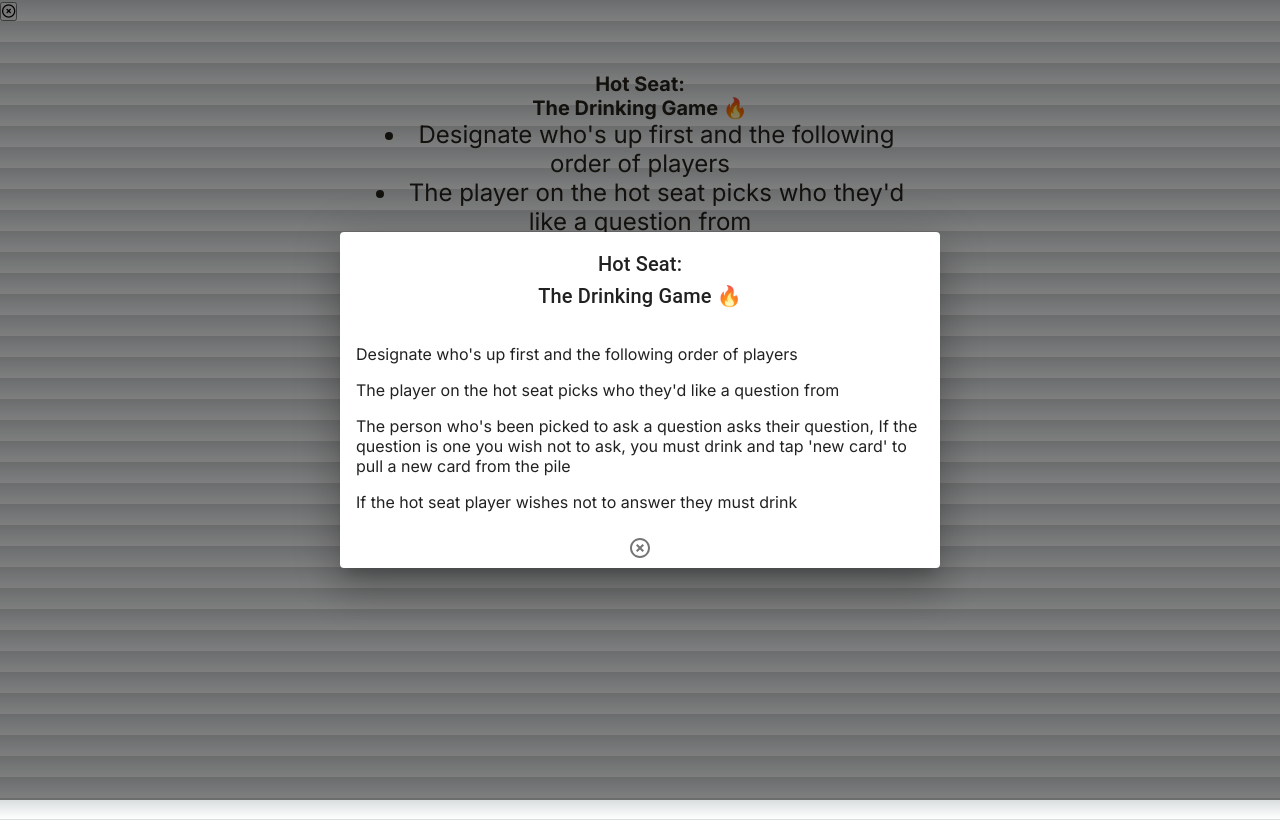
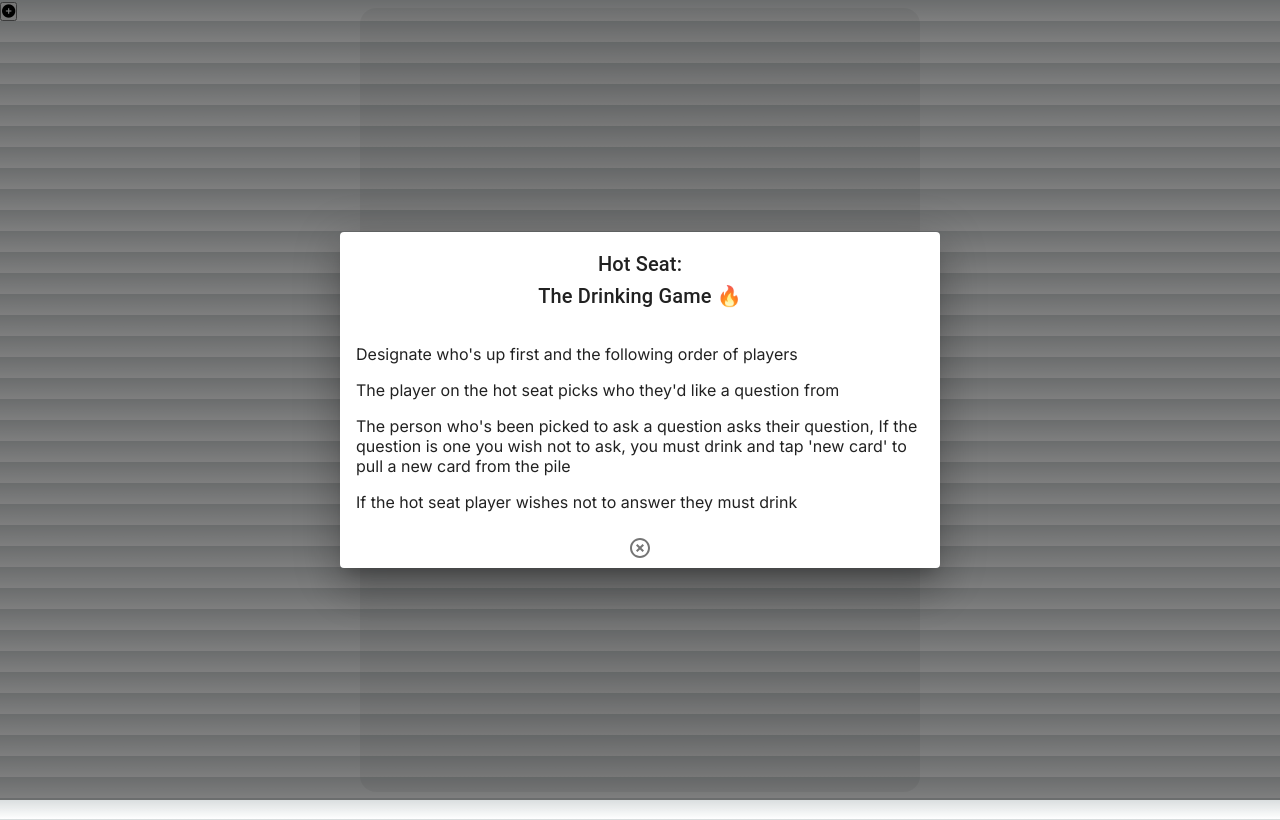
Before and after one commit to sablexis/hotseat, a Next.js app: page / in a window 1280 px wide. Built offline with nearby package versions, Linux system fonts and the light colour scheme.

Commit message:
:recycle: got rid of rulesCard

```diff
--- a/src/components/game.js
+++ b/src/components/game.js
@@ -12,15 +12,15 @@ import "./game.css"
 export default function NewGame(){
 
   const [showRulesCard, setshowRulesCard] = useState(true)
-  const [showCardCyclerButton, setshowCardCyclerButton] = useState(false)
+  const [showCardCyclerButton, setshowCardCyclerButton] = useState(true)
   const [cardText, setCardText] = useState('')
 
-  function handleHideClick(){
+  /* function handleHideClick(){
 
     setshowRulesCard(false);
     setshowCardCyclerButton(true);
 
-  }
+  } */
 
 
   function handleCyclerClick(){
@@ -32,9 +32,9 @@ export default function NewGame(){
 
     return(
         <div className="gameSpace">
-          <Cards showRulesCard={showRulesCard} cardText={cardText} />
+          <Cards cardText={cardText} />
           {showCardCyclerButton && <CardCyclerButton onClick={handleCyclerClick} />}
-          {!showCardCyclerButton && <HideButton onClick={handleHideClick} />}
+          {/* {!showCardCyclerButton && <HideButton onClick={handleHideClick} />} */}
         </div>
     )
 }
```
